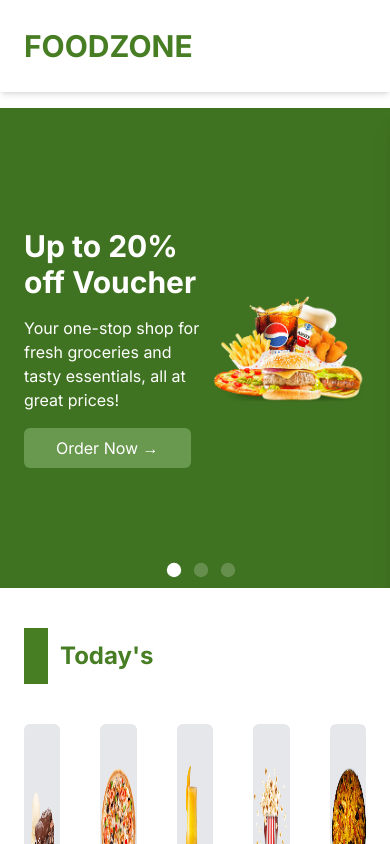
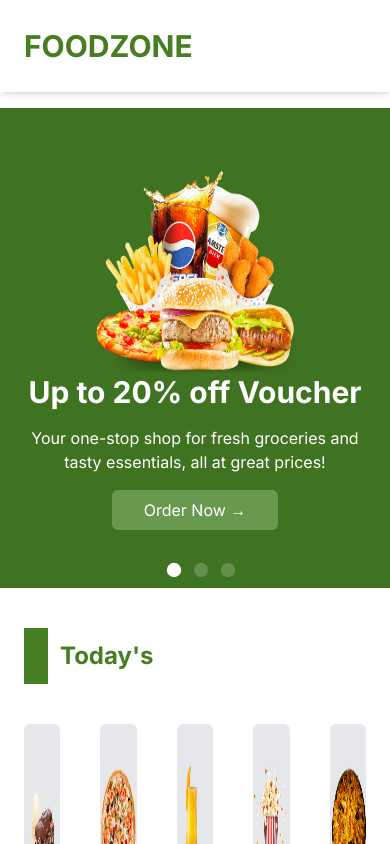
Before and after one commit to anish-acharya123/E-commerce_Nextjs, a Next.js app: page / in a window 390 px wide. Shown: the top 844 px of the page. Built offline with nearby package versions, Linux system fonts and the light colour scheme; some icons are missing.

Commit message:
carousel responsive

```diff
--- a/src/components/smallcomponents/Carousel.tsx
+++ b/src/components/smallcomponents/Carousel.tsx
@@ -38,29 +38,20 @@ const DemoSlider: React.FC<DemoSliderProps> = ({ data }) => {
       speed={800}
     >
       {data.map(({ id, image, tagline, title }) => (
-        <SwiperSlide key={id} className="relative">
-          <div
-            className="absolute w-full h-full   bg-blend-multiply shadow-xl  bg-secondary"
-            style={
-              {
-                // backgroundImage: `url(${image}) `,
-                // clipPath: "polygon(0 20%, 100% 0, 100% 80%, 0 100%)",
-              }
-            }
-          />
+        <SwiperSlide key={id} className="relative ">
           <div
             data-aos="fade-up"
-            className="relative z-10 h-full  w-full flex items-center justify-center"
+            className="relative z-10 h-full  w-full flex items-center justify-center    bg-secondary"
           >
             <div className="  w-full ">
               <Wrapper>
-                <div className="flex items-center  justify-between">
-                  <div className="text-left space-y-4">
-                    <p className="text-3xl sm:text-7xl  font-bold text-white ">
+                <div className="flex items-center  justify-between sm:flex-row flex-col-reverse ">
+                  <div className="sm:text-left text-center space-y-4">
+                    <p className="md:text-7xl sm:text-5xl text-3xl font-bold text-white ">
                       {title}
                     </p>
                     {tagline && (
-                      <p className="text-md sm:text-xl lg:text-xl font- text-white ">
+                      <p className="text-md  lg:text-xl font- text-white ">
                         {tagline}
                       </p>
                     )}
@@ -75,7 +66,7 @@ const DemoSlider: React.FC<DemoSliderProps> = ({ data }) => {
                       alt="crausel image"
                       width={500}
                       height={500}
-                      className=""
+                      className=" h-52 w-52 md:h-80 md:w-80 lg:h-96 lg:w-auto"
                     />
                   </div>
                 </div>
--- a/src/components/smallcomponents/Nav.tsx
+++ b/src/components/smallcomponents/Nav.tsx
@@ -19,8 +19,9 @@ export function NavLink(props: Omit<ComponentProps<typeof Link>, "className">) {
   return (
     <Link
       {...props}
-      className={`font-medium ${
-        pathname === props.href && "underline underline-offset-4 text-primary "
+      className={`font-medium  text-white   md:text-black ${
+        pathname === props.href &&
+        "underline underline-offset-4 md:text-primary "
       }`}
     />
   );
@@ -31,7 +32,7 @@ export function NavItems() {
     <>
       {NavListConstant.map((item) => (
         <NavLink href={item.path} key={item.id}>
-          <span className=" hover:underline hover:underline-offset-4  md:hover:text-primary transition-colors duration-500 ">
+          <span className=" hover:underline hover:underline-offset-4  md:hover:text-primarytransition-colors duration-500 ">
             {item.label}
           </span>
         </NavLink>
@@ -80,20 +81,20 @@ export function NavHamburger() {
 
       {/* after open */}
       <div
-        className={`fixed top-0   w-[300px] text-white right-0  text-left transition-all duration-300 ease-in-out  h-screen py-4 pr-14 sm:pr-20 pl-8 sm:pl-10 bg-primary-light space-y-10 ${
+        className={`fixed top-0 bg-primary  w-[300px] text-white right-0  text-left transition-all duration-300 ease-in-out  h-screen py-4 pr-14 sm:pr-20 pl-8 sm:pl-10 bg-primary-light space-y-10 ${
           open ? "translate-x-0  opacity-100" : "translate-x-full  opacity-0  "
         }`}
       >
         <button onClick={() => setOpen(!open)} className="  ">
-          <Icon icon="radix-icons:cross-2" className="text-4xl text-white " />
+          <Icon icon="radix-icons:cross-2" className="text-3xl text-white " />
         </button>
-        <div className=" space-y-8 pt-10">
+        <div className=" space-y-8 pt-10 bg-red- flex flex-col justify-center items-center">
           <span className="flex flex-col gap-4">
             <NavItems />
           </span>
-          <span className="flex flex-col gap-8">
+          {/* <span className="flex flex-col gap-4">
             <NavLogAndSign />
-          </span>
+          </span> */}
         </div>
       </div>
     </>
```
